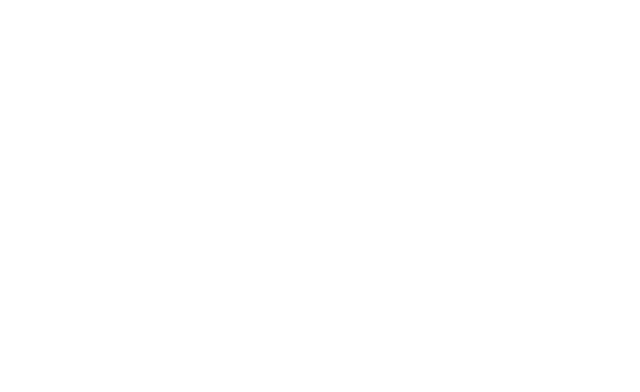
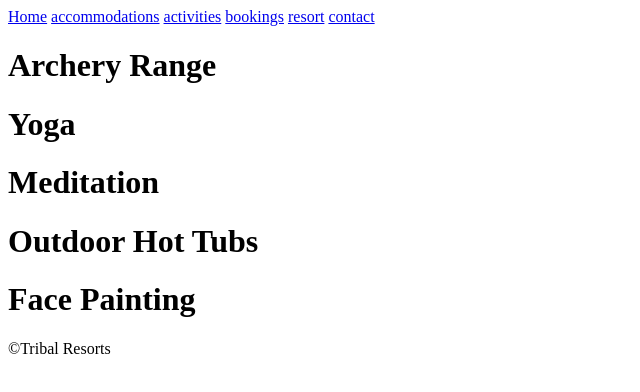
Before and after one commit to rockandrollbaby/traveladventure, a plain HTML site: page activities.html in a window 1280 px wide. Shown: the whole page, without its empty margins (0-640 px from the left). Drawn offline with Linux system fonts and the light colour scheme.

Commit message:
add navigation and actitivies

```diff
--- a/activities.html
+++ b/activities.html
@@ -0,0 +1,27 @@
+<!DOCTYPE html>
+<html>
+  <head>
+    <meta charset="utf-8">
+    <title>Activites</title>
+  </head>
+  <header>
+    <nav>
+      <a href="#">Home</a>
+      <a href="accommodations.html">accommodations</a>
+      <a href="activities.html">activities</a>
+      <a href="bookings.html">bookings</a>
+      <a href="resort.html">resort</a>
+      <a href="contact.html">contact</a>
+    </nav>
+  </header>
+  <body>
+    <h1>Archery Range</h1>
+    <h1>Yoga</h1>
+    <h1>Meditation</h1>
+    <h1>Outdoor Hot Tubs</h1>
+    <h1>Face Painting</h1>
+  </body>
+  <footer>
+  <p>&copy;Tribal Resorts</p>
+  </footer>
+</html>
```
Also changed, not shown: index.html (+5 -1 lines).
